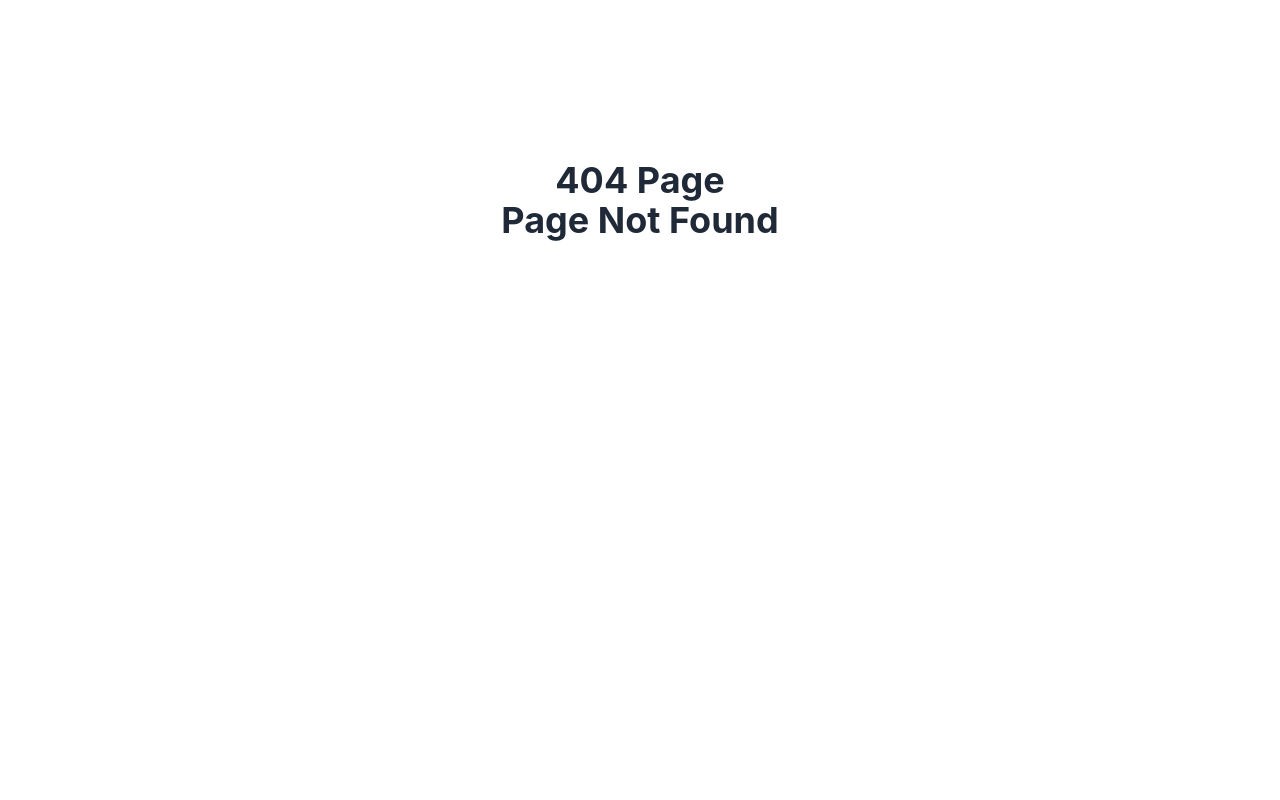
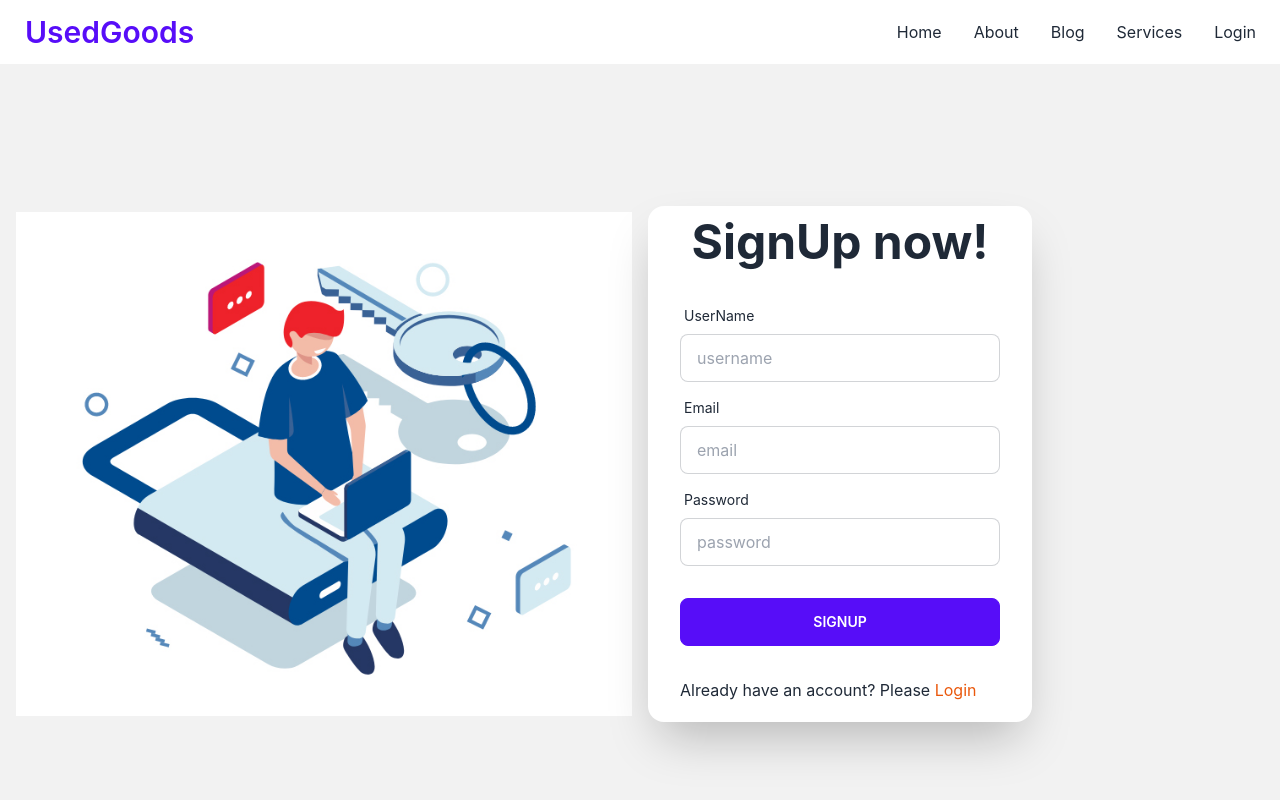
Before and after one commit to hridoyhalder1/compelete-project-12, a React (Create React App) app: page /signup in a window 1280 px wide. Before the commit this address had no page. Shown: the top 800 px of the page. Built offline with nearby package versions, Linux system fonts and the light colour scheme.

Commit message:
login and signup page setup

```diff
--- a/package.json
+++ b/package.json
@@ -10,6 +10,7 @@
     "firebase": "^9.14.0",
     "react": "^18.2.0",
     "react-dom": "^18.2.0",
+    "react-icons": "^4.6.0",
     "react-router-dom": "^6.4.3",
     "react-scripts": "5.0.1",
     "web-vitals": "^2.1.4"
--- a/src/Pages/Login/Login.js
+++ b/src/Pages/Login/Login.js
@@ -1,9 +1,52 @@
 import React from 'react';
+import { Link } from 'react-router-dom';
+import { FaGoogle } from "react-icons/fa";
+import loginImg from '../../assets/Login.jpg';
 
 const Login = () => {
+
+
+    const handleLogin = event => {
+        event.preventDefault();
+    }
+
+
+
     return (
         <div>
-            <h2>Login Page</h2>
+            <div className="hero w-full min-h-screen ">
+            <div className="hero-content grid md:grid-cols-2 flex-col lg:flex-row gap-8">
+                <div className="text-center lg:text-left">
+
+                    <img src={loginImg} alt="" className=' w-full h-full' />
+
+                </div>
+                <div className="card flex-shrink-0 w-full max-w-sm shadow-2xl bg-base-100">
+                    <h1 className="text-5xl text-center mt-3 font-bold">Login now!</h1>
+                    <form onSubmit={handleLogin} className="card-body">
+                        <div className="form-control">
+                            <label className="label">
+                                <span className="label-text">Email</span>
+                            </label>
+                            <input type="text" name='email' placeholder="email" className="input input-bordered" required />
+                        </div>
+                        <div className="form-control">
+                            <label className="label">
+                                <span className="label-text">Password</span>
+                            </label>
+                            <input type="password" name='password' placeholder="password" className="input input-bordered" required />
+
+                        </div>
+                        <div className="form-control mt-6">
+                            <input type="submit" className="btn btn-primary" value="Login" />
+                        </div>
+                    </form>
+                    <p className=' ml-8'>Don't have an account? Please <Link className=' text-orange-600' to='/signup'>SignUp</Link> </p>
+                    <p className=' text-center font-bold text-indigo-700'>Or Login With</p>
+                    <span  className=' text-center pl-48 pt-4  pb-3 cursor-pointer'> <FaGoogle  /> </span>
+                </div>
+            </div>
+        </div>
         </div>
     );
 };
--- a/src/Pages/Login/SignUp.js
+++ b/src/Pages/Login/SignUp.js
@@ -0,0 +1,54 @@
+import React from 'react';
+import { Link } from 'react-router-dom';
+import loginImg from '../../assets/Login.jpg';
+
+const SignUp = () => {
+
+    const handleSignUp = event => {
+        event.preventDefault();
+    }
+
+
+    return (
+        <div className="hero w-full min-h-screen bg-base-200">
+            <div className="hero-content grid md:grid-cols-2 flex-col lg:flex-row">
+                <div className="text-center lg:text-left">
+
+                    <img src={loginImg} alt="" className=' w-full h-full' />
+
+                </div>
+                <div className="card flex-shrink-0 w-full max-w-sm shadow-2xl bg-base-100">
+                    <h1 className="text-5xl text-center mt-3 font-bold">SignUp now!</h1>
+                    <form onSubmit={handleSignUp} className="card-body">
+                        <div className="form-control">
+                            <label className="label">
+                                <span className="label-text">UserName</span>
+                            </label>
+                            <input type="text" name='name' placeholder="username" className="input input-bordered" required />
+                        </div>
+                        <div className="form-control">
+                            <label className="label">
+                                <span className="label-text">Email</span>
+                            </label>
+                            <input type="text" name='email' placeholder="email" className="input input-bordered" required />
+                        </div>
+                        <div className="form-control">
+                            <label className="label">
+                                <span className="label-text">Password</span>
+                            </label>
+                            <input type="text" name='password' placeholder="password" className="input input-bordered" required />
+
+                        </div>
+                        <div className="form-control mt-6">
+                            <input type="submit" className="btn btn-primary" value="SignUp" />
+                        </div>
+                    </form>
+                    <p className=' ml-8 mb-5'>Already have an account? Please <Link className=' text-orange-600' to='/login'>Login</Link> </p>
+
+                </div>
+            </div>
+        </div>
+    );
+};
+
+export default SignUp;
--- a/src/Routes/Routes/Routes.js
+++ b/src/Routes/Routes/Routes.js
@@ -4,6 +4,7 @@ import Blog from "../../Pages/Blog/Blog";
 import Products from "../../Pages/Home/Categories/Products";
 import Home from "../../Pages/Home/Home/Home";
 import Login from "../../Pages/Login/Login";
+import SignUp from "../../Pages/Login/SignUp";
 
  const router = createBrowserRouter([
     {
@@ -17,6 +18,10 @@ import Login from "../../Pages/Login/Login";
             {
                 path: '/login',
                 element: <Login></Login>
+            },
+            {
+                path: '/signup',
+                element: <SignUp></SignUp>
             },
             {
                 path: '/blog',
```
Also changed, not shown: src/assets/Login.jpg (added), 1 other file (tests, documents, lock files or other folders).
